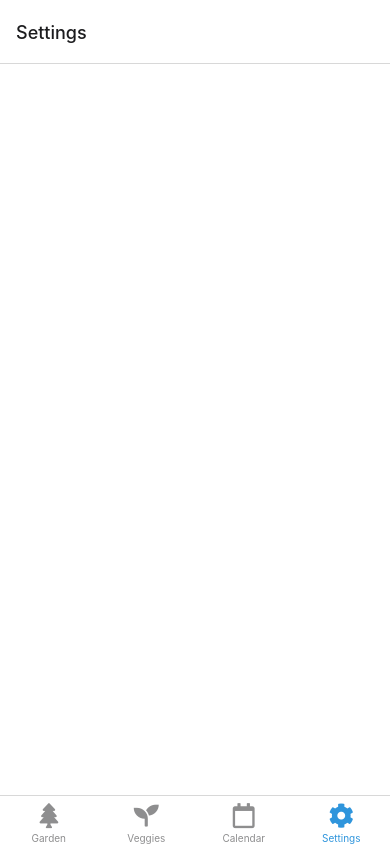
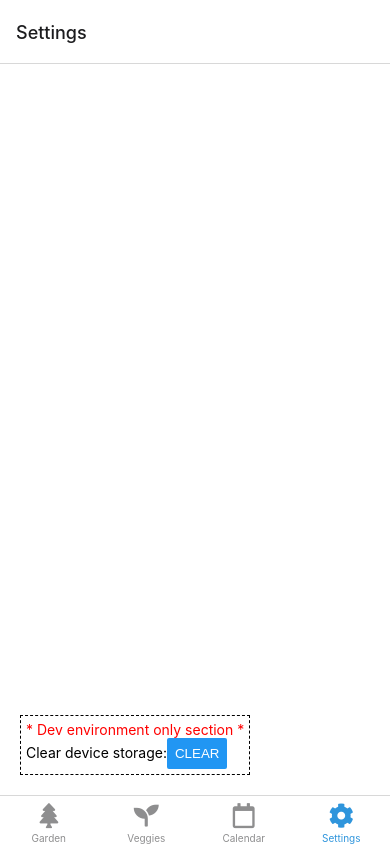
Before and after one commit to Cliffsters-Inc/garden-manager-native, a React Native app: screen /SettingsTab in a window 390 px wide. Built offline with nearby package versions, Linux system fonts and the light colour scheme; what expo-linking would draw is missing.

Commit message:
Implements clearing device storage
Implements clearing device storage button within settings tab only visible within development environment

```diff
--- /dev/null
+++ b/components/DevSection.tsx
@@ -0,0 +1,28 @@
+import React from "react";
+import { Button } from "react-native";
+import { View, Text } from "./Themed";
+import { clearDeviceStorage } from "../utils/clearDeviceStorage";
+
+export const DevSection = () => {
+  const isDevEnvironment = process.env.NODE_ENV === "development";
+
+  return isDevEnvironment ? (
+    <View
+      style={{
+        position: "absolute",
+        bottom: 20,
+        left: 20,
+        borderColor: "black",
+        borderWidth: 1,
+        borderStyle: "dashed",
+        padding: 5,
+      }}
+    >
+      <Text style={{ color: "red" }}>* Dev environment only section *</Text>
+      <Text>
+        Clear device storage:
+        <Button title="Clear" onPress={() => clearDeviceStorage()} />
+      </Text>
+    </View>
+  ) : null;
+};
--- a/screens/SettingsTabScreen.tsx
+++ b/screens/SettingsTabScreen.tsx
@@ -1,11 +1,16 @@
 import { StyleSheet } from "react-native";
 import { SettingsTabScreenProps } from "../types";
-import { Text, View } from "../components/Themed";
+import { View } from "../components/Themed";
+import { DevSection } from "../components/DevSection";
 
 export const SettingsTabScreen = ({
   navigation,
 }: SettingsTabScreenProps<"SettingsTabScreen">) => {
-  return <View style={styles.container}></View>;
+  return (
+    <View style={styles.container}>
+      <DevSection />
+    </View>
+  );
 };
 
 const styles = StyleSheet.create({
--- /dev/null
+++ b/utils/clearDeviceStorage.tsx
@@ -0,0 +1,13 @@
+import AsyncStorage from "@react-native-async-storage/async-storage";
+
+export const clearDeviceStorage = async () => {
+  try {
+    const allStorage = await AsyncStorage.getAllKeys();
+    if (allStorage.length === 0) throw "Device storage already empty";
+
+    await AsyncStorage.clear();
+    console.warn("Device storage successfully cleared");
+  } catch (err) {
+    console.error(err);
+  }
+};
```
Also changed, not shown: 1 other file (tests, documents, lock files or other folders).
